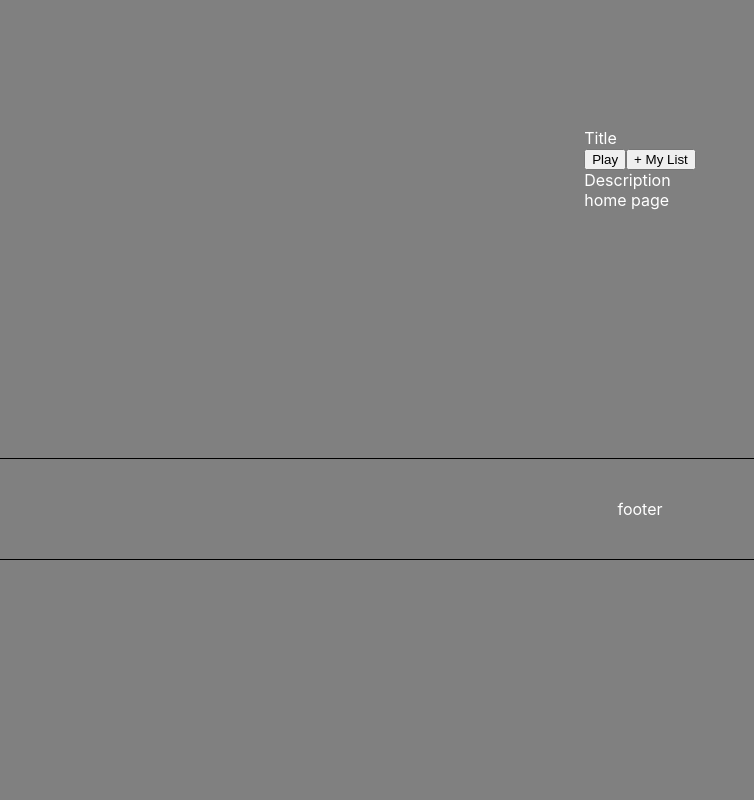
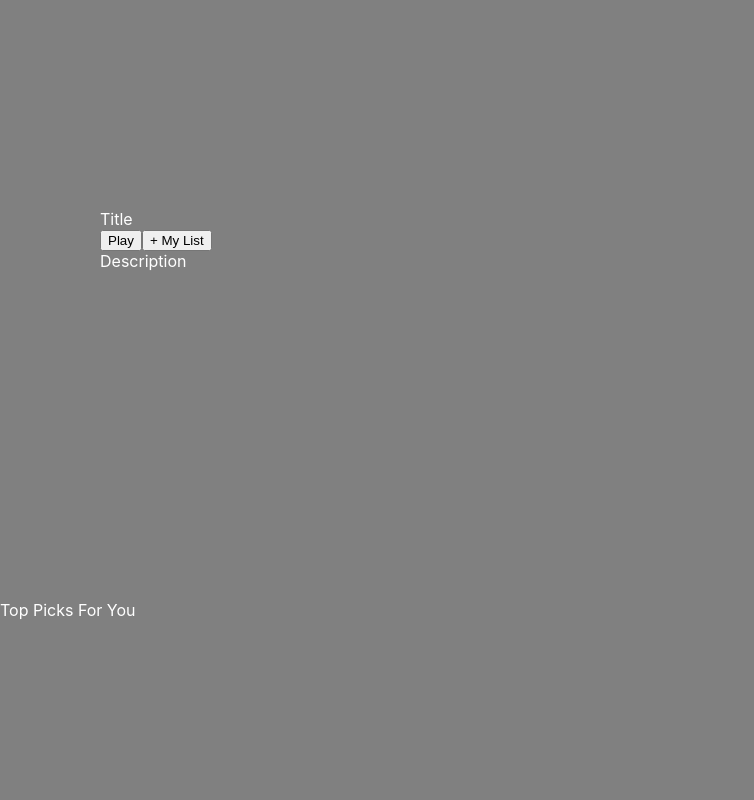
Before and after one commit to nokeen12/movies-app, a React (Create React App) app in the folder client/: page / in a window 1280 px wide. Shown: the part 240-1040 px from the top of the page, without its empty margins (0-754 px from the left). Before the commit the page ends 800 px from the top, so only its background shows below. Built offline with nearby package versions, Linux system fonts and the light colour scheme; no server answers.

Commit message:
Add temp carousels for shows

```diff
--- a/client/src/App.css
+++ b/client/src/App.css
@@ -1,10 +1,9 @@
 #App{
     display:flex;
-    height:100vh;
+    height:100%;
     width:100vw;
     flex-direction:column;
     align-items: center;
     justify-content:space-between;
-    overflow: hidden;
     color: white;
 }
--- a/client/src/components/main-components/HeroSection.js
+++ b/client/src/components/feature-components/HeroSection.js
@@ -1,3 +1,4 @@
+import "../../css/HeroSection.css";
 export default function HeroSection(){
     return(
         <div id="hero-section">
--- /dev/null
+++ b/client/src/components/feature-components/ShowCarousel.js
@@ -0,0 +1,8 @@
+import "../../css/ShowCarousel.css"
+export default function ShowCarousel(props){
+    return(
+        <div className="show-carousel">
+            {props.title}
+        </div>
+    )
+}
--- /dev/null
+++ b/client/src/components/feature-components/index.jsx
@@ -0,0 +1,2 @@
+export { default as HeroSection } from "./HeroSection.js";
+export { default as ShowCarousel } from "./ShowCarousel.js";
--- a/client/src/components/main-components/index.jsx
+++ b/client/src/components/main-components/index.jsx
@@ -1,3 +1,2 @@
 export { default as Footer } from "./Footer.js";
 export { default as Header } from "./Header.js";
-export { default as HeroSection } from "./HeroSection.js";
--- /dev/null
+++ b/client/src/css/HeroSection.css
@@ -0,0 +1,6 @@
+#hero-section{
+    display: flex;
+    height: 90vh;
+    align-items: center;
+    padding-left: 100px;
+}
--- a/client/src/css/Homepage.css
+++ b/client/src/css/Homepage.css
@@ -0,0 +1,7 @@
+#homepage{
+    display: flex;
+    flex-direction: column;
+    width: 100%;
+    height: 100%;
+    justify-content: center;
+}
--- /dev/null
+++ b/client/src/css/ShowCarousel.css
@@ -0,0 +1,5 @@
+.show-carousel{
+    width: 100%;
+    height: 200px;
+    margin-bottom: 25px;
+}
--- a/client/src/index.css
+++ b/client/src/index.css
@@ -6,6 +6,7 @@ body {
   -webkit-font-smoothing: antialiased;
   -moz-osx-font-smoothing: grayscale;
   background-color: grey;
+  overflow-x: hidden;
 }
 
 code {
--- a/client/src/pages/Homepage.js
+++ b/client/src/pages/Homepage.js
@@ -1,9 +1,12 @@
-import { HeroSection } from "../components/main-components";
+import { HeroSection, ShowCarousel } from "../components/feature-components";
+import "../css/Homepage.css"
 export default function Homepage(){
     return(
         <div id="homepage">
             <HeroSection/>
-            home page
+            <ShowCarousel title="Top Picks For You"/>
+            <ShowCarousel title="Action"/>
+            <ShowCarousel title="Popular"/>
         </div>
     )
 }
```
